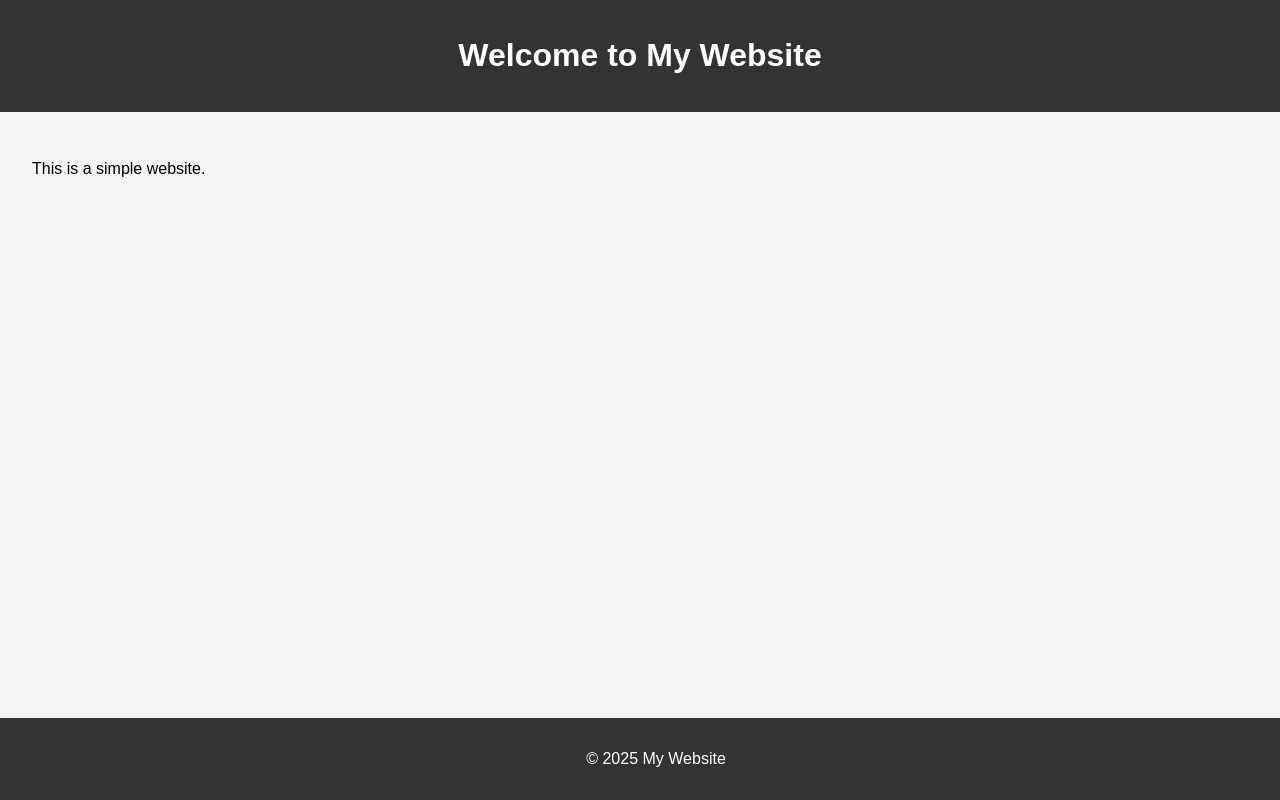
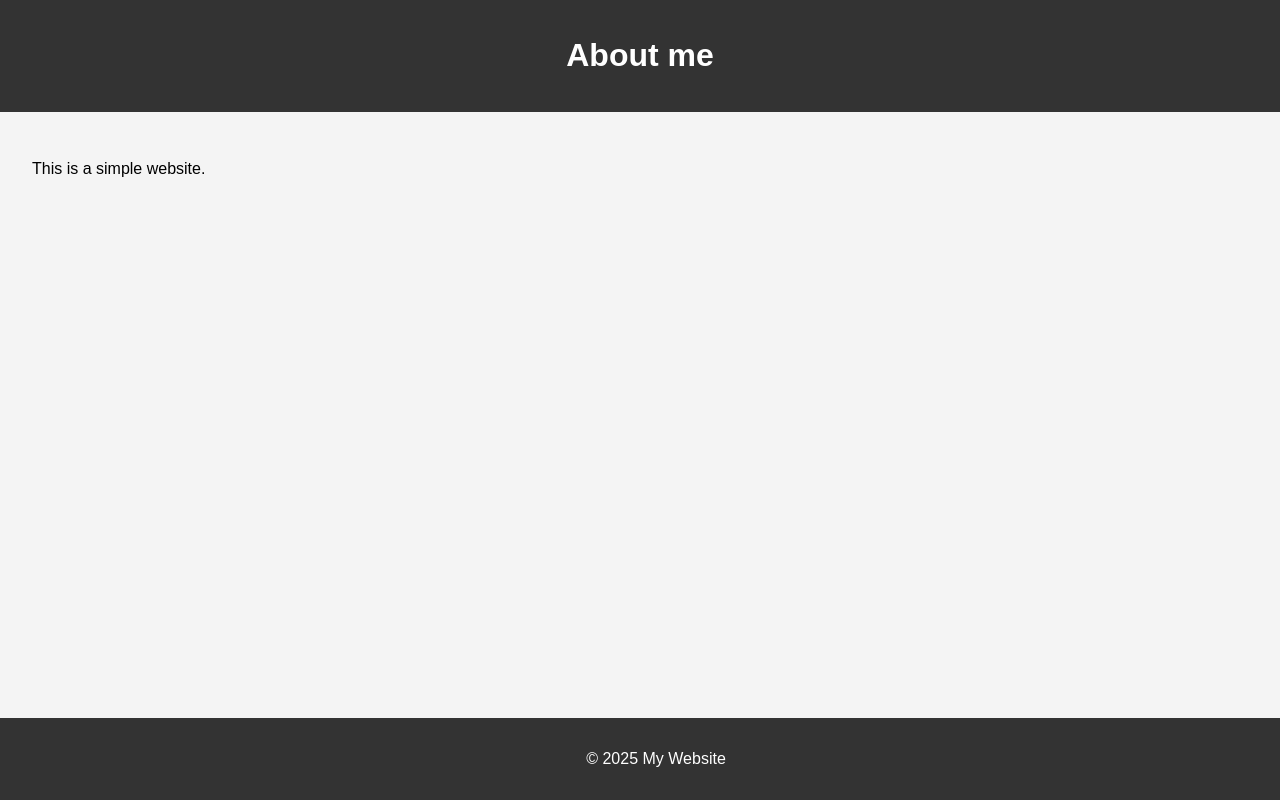
Before and after one commit to zein240px/browser-guide, a plain HTML site: page index.html in a window 1280 px wide. Drawn offline with Linux system fonts and the light colour scheme.

Commit message:
Update index.html

```diff
--- a/index.html
+++ b/index.html
@@ -8,7 +8,7 @@
 </head>
 <body>
     <header>
-        <h1>Welcome to My Website</h1>
+        <h1>About me</h1>
     </header>
     <main>
         <p>This is a simple website.</p>
```
